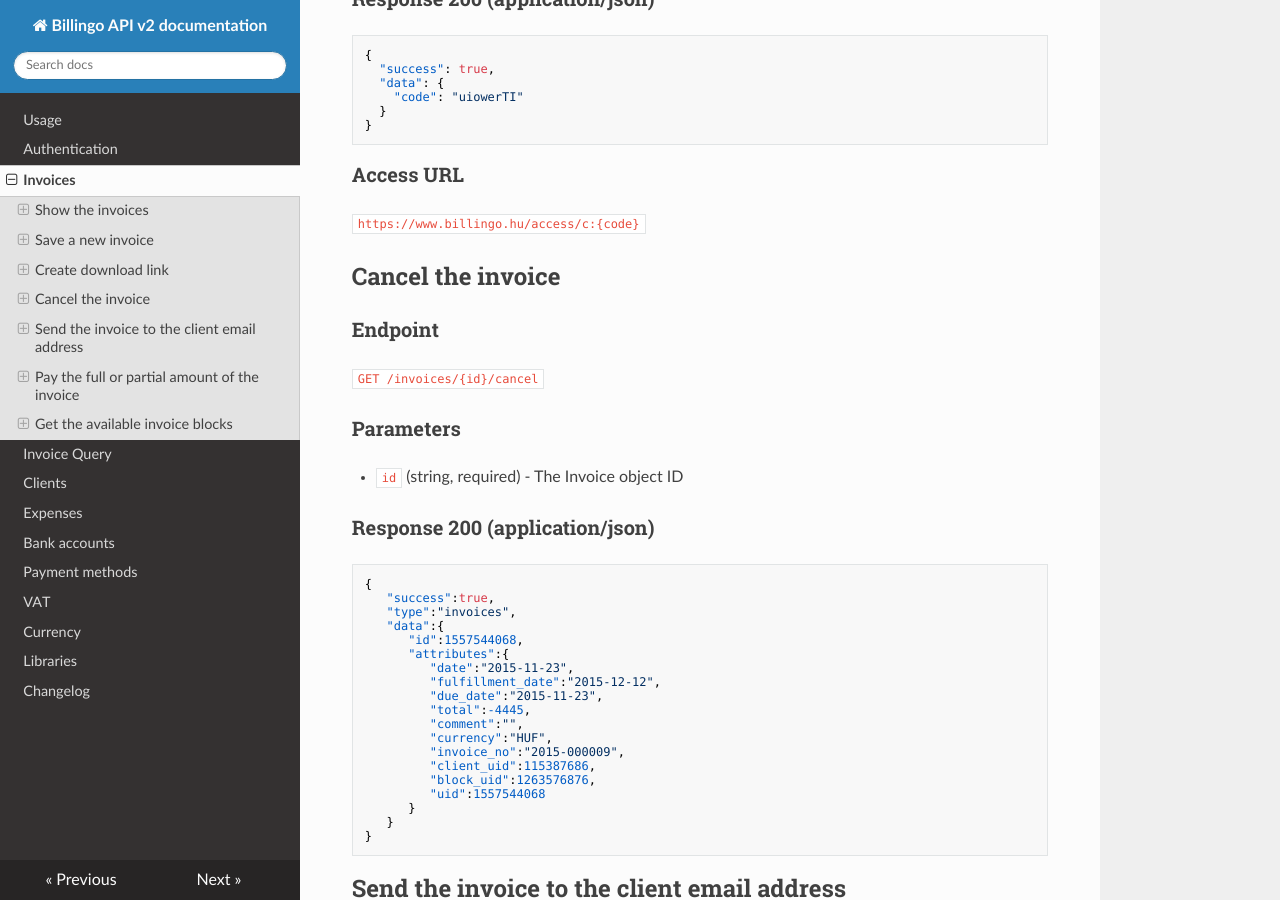
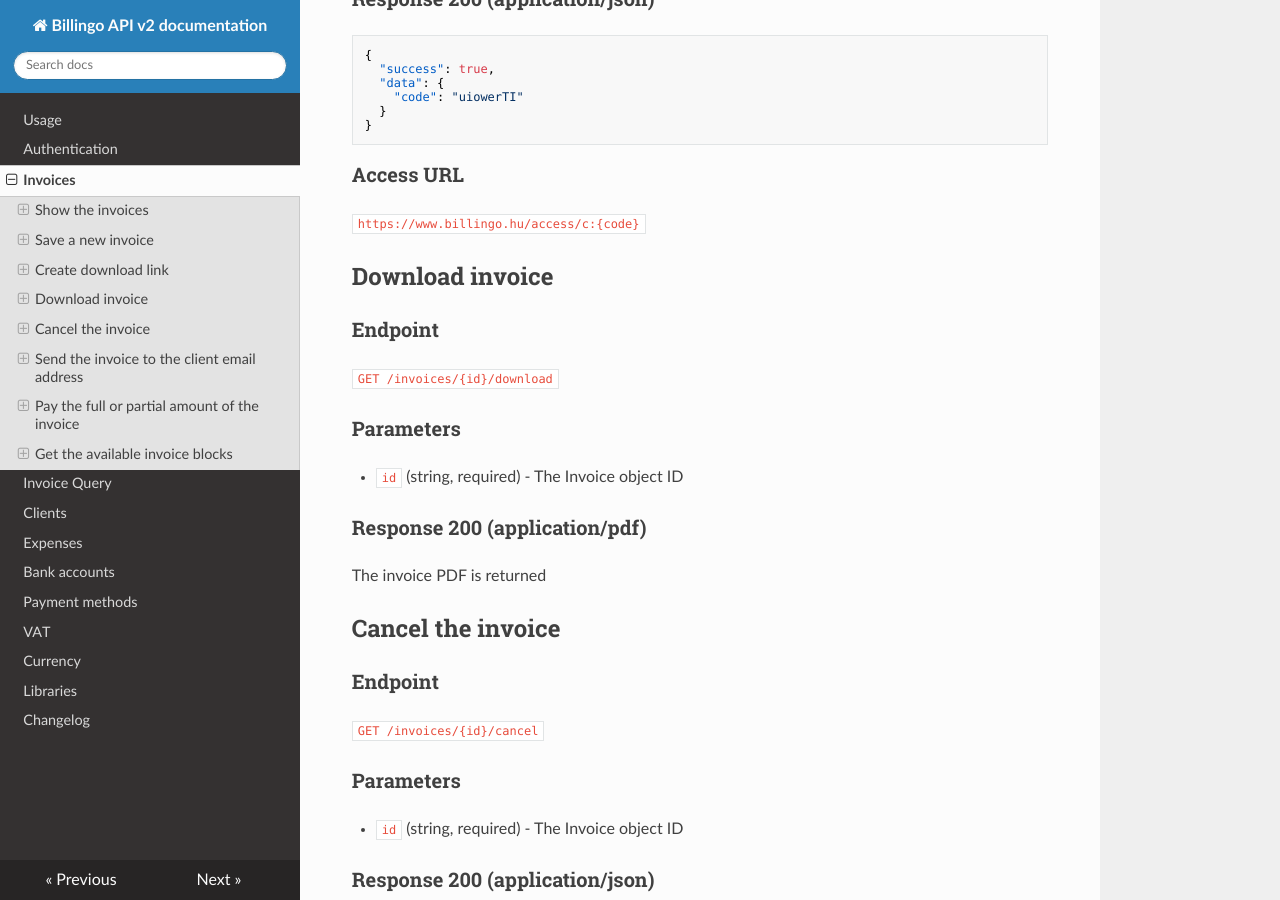
Before and after one commit to octonull/Billingo-API-docs, an MkDocs documentation site: the page built from docs/invoices.md, in a window 1280 px wide and 900 px high, scrolled down 3372 px. Built offline with MkDocs 1.6.1, drawn with Linux system fonts in a browser that asks for light colours; nearby versions of some CDN libraries; old or Windows-style settings are respelled for this version of MkDocs.

Commit message:
Update invoices.md

```diff
--- a/docs/invoices.md
+++ b/docs/invoices.md
@@ -194,8 +194,19 @@ Every item can be set by the gross price. The API will automatically calculate t
 `https://www.billingo.hu/access/c:{code}`
 
 
+## Download invoice
 
+### Endpoint
 
+`GET /invoices/{id}/download`
+
+### Parameters
+
+- `id` (string, required) - The Invoice object ID
+
+### Response 200 (application/pdf)
+
+The invoice PDF is returned
 
 ## Cancel the invoice
 
```
